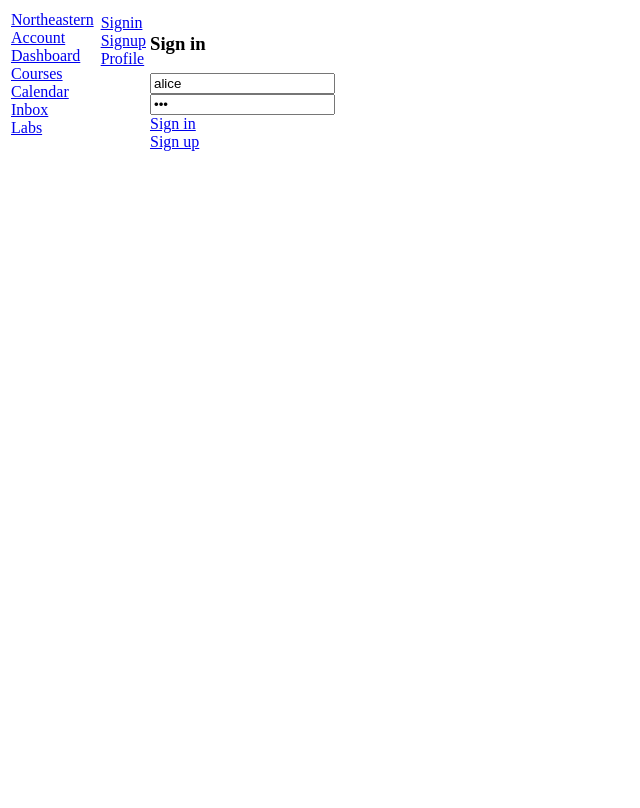
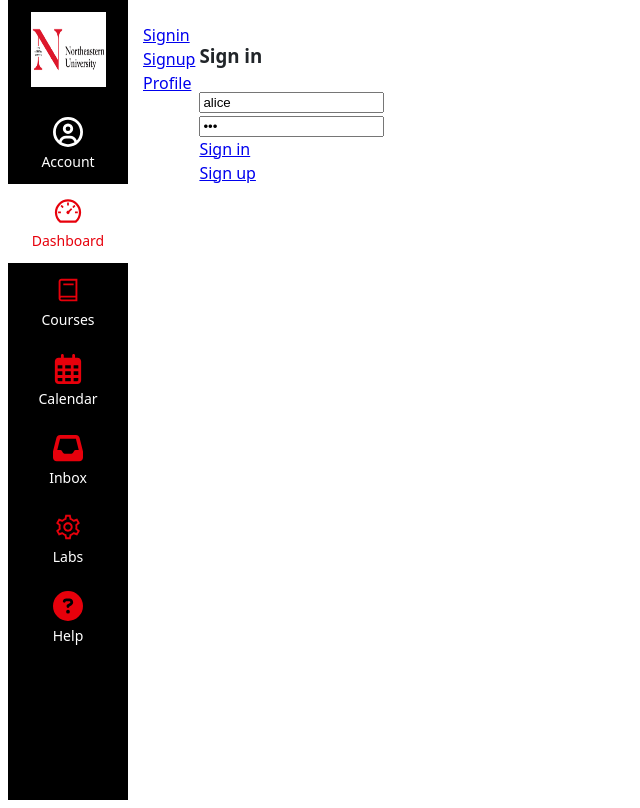
Before and after one commit to agavakole/webdev-client, a Next.js app: page /account/signin in a window 1280 px wide. Shown: the whole page, without its empty margins (0-640 px from the left). Built offline with nearby package versions, Linux system fonts and the light colour scheme.

Commit message:
Kambaz navigation sidebar

```diff
--- a/app/(kambaz)/Navigation.tsx
+++ b/app/(kambaz)/Navigation.tsx
@@ -1,41 +1,94 @@
+import { AiOutlineDashboard } from "react-icons/ai";
+import { FaRegCalendarDays } from "react-icons/fa6";
+import { LiaBookSolid, LiaCogSolid } from "react-icons/lia";
+import { FaInbox, FaRegCircleUser, FaCircleQuestion } from "react-icons/fa6";
 import Link from "next/link";
 
 export default function KambazNavigation() {
   return (
-    <div id="wd-kambaz-navigation">
+    <nav
+      id="wd-kambaz-navigation"
+      className="fixed bottom-0 top-0 z-20 hidden w-[120px] bg-black md:block"
+    >
       <a
         href="https://www.northeastern.edu/"
         id="wd-neu-link"
         target="_blank"
         rel="noreferrer"
+        className="block bg-black py-3 text-center"
       >
-        Northeastern
+        {/* eslint-disable-next-line @next/next/no-img-element */}
+        <img
+          src="/images/NEU.png"
+          width={75}
+          height={75}
+          alt="Northeastern University"
+          className="mx-auto"
+        />
       </a>
+      <Link
+        href="/account"
+        id="wd-account-link"
+        className="block bg-black py-3 text-center text-sm text-white no-underline"
+      >
+        <FaRegCircleUser className="inline-block text-3xl text-white" />
         <br />
-      <Link href="/account" id="wd-account-link">
         Account
       </Link>
+      <Link
+        href="/dashboard"
+        id="wd-dashboard-link"
+        className="block bg-white py-3 text-center text-sm text-red-600 no-underline"
+      >
+        <AiOutlineDashboard className="inline-block text-3xl text-red-600" />
         <br />
-      <Link href="/dashboard" id="wd-dashboard-link">
         Dashboard
       </Link>
+      <Link
+        href="/dashboard"
+        id="wd-course-link"
+        className="block bg-black py-3 text-center text-sm text-white no-underline"
+      >
+        <LiaBookSolid className="inline-block text-3xl text-red-600" />
         <br />
-      <Link href="/dashboard" id="wd-course-link">
         Courses
       </Link>
+      <Link
+        href="/calendar"
+        id="wd-calendar-link"
+        className="block bg-black py-3 text-center text-sm text-white no-underline"
+      >
+        <FaRegCalendarDays className="inline-block text-3xl text-red-600" />
         <br />
-      <Link href="/calendar" id="wd-calendar-link">
         Calendar
       </Link>
+      <Link
+        href="/inbox"
+        id="wd-inbox-link"
+        className="block bg-black py-3 text-center text-sm text-white no-underline"
+      >
+        <FaInbox className="inline-block text-3xl text-red-600" />
         <br />
-      <Link href="/inbox" id="wd-inbox-link">
         Inbox
       </Link>
+      <Link
+        href="/labs"
+        id="wd-labs-link"
+        className="block bg-black py-3 text-center text-sm text-white no-underline"
+      >
+        <LiaCogSolid className="inline-block text-3xl text-red-600" />
         <br />
-      <Link href="/labs" id="wd-labs-link">
         Labs
       </Link>
+      <Link
+        href="/labs"
+        id="wd-ai-nav-help"
+        className="block bg-black py-3 text-center text-sm text-white no-underline"
+      >
+        <FaCircleQuestion className="inline-block text-3xl text-red-600" />
         <br />
-    </div>
+        Help
+      </Link>
+    </nav>
   );
 }
--- /dev/null
+++ b/app/(kambaz)/kambaz.css
@@ -0,0 +1,29 @@
+@import "tailwindcss/theme" layer(theme);
+@import "tailwindcss/utilities" layer(utilities);
+
+/* System sans-serif — Tailwind utilities alone
+   do not set the body font */
+#wd-kambaz {
+  font-family:
+    system-ui,
+    -apple-system,
+    "Segoe UI",
+    Roboto,
+    "Helvetica Neue",
+    "Noto Sans",
+    "Liberation Sans",
+    Arial,
+    sans-serif;
+  color: #212529;
+  line-height: 1.5;
+}
+#wd-kambaz,
+#wd-kambaz * {
+  box-sizing: border-box;
+}
+
+@media (min-width: 768px) {
+  .wd-main-content-offset {
+    margin-left: 120px;
+  }
+}
--- a/app/(kambaz)/layout.tsx
+++ b/app/(kambaz)/layout.tsx
@@ -1,21 +1,14 @@
 import { ReactNode } from "react";
+import "./kambaz.css";
 import KambazNavigation from "./Navigation";
 
 export default function KambazLayout({
   children,
 }: Readonly<{ children: ReactNode }>) {
   return (
-    <table>
-      <tbody>
-        <tr>
-          <td valign="top" width="200">
-            <KambazNavigation />
-          </td>
-          <td valign="top" width="100%">
-            {children}
-          </td>
-        </tr>
-      </tbody>
-    </table>
+    <div id="wd-kambaz" className="font-sans">
+      <KambazNavigation />
+      <div className="wd-main-content-offset p-3">{children}</div>
+    </div>
   );
 }
```
Also changed, not shown: public/images/NEU.png (added). Lines whose indentation alone changed are shown as unchanged.
